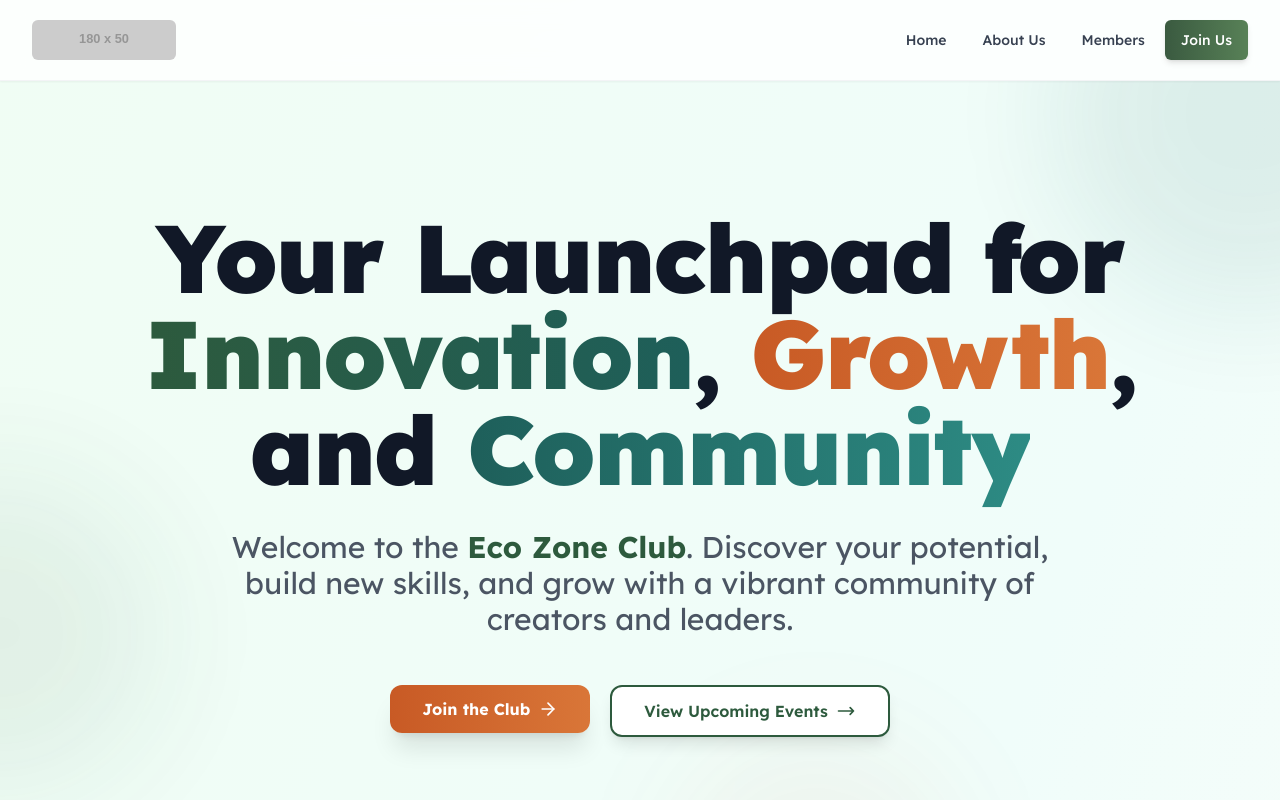
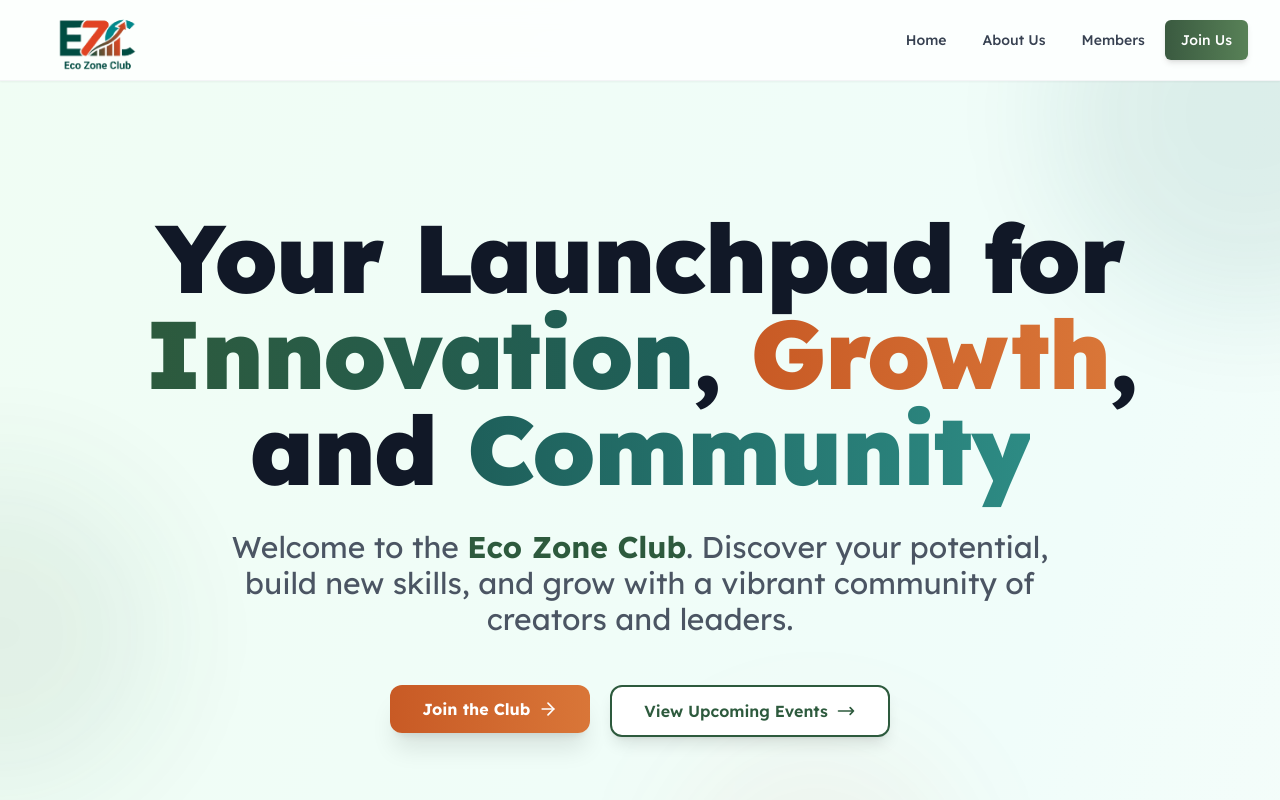
Before and after one commit to nassim-kada/club_eco, a Next.js app: page / in a window 1280 px wide. Shown: the top 800 px of the page. Built offline with nearby package versions, Linux system fonts and the light colour scheme.

Commit message:
adding logo

```diff
--- a/components/Header.tsx
+++ b/components/Header.tsx
@@ -15,16 +15,13 @@ const Header: React.FC = () => {
           <Link href="/" className="flex items-center space-x-2 group">
             <div className="relative">
               <img
-                src="https://placehold.co/180x50/3a5a40/ffffff?text=Eco+Zone+Club"
+                src="/logo.png"
                 alt="Eco Zone Club Logo"
-                className="h-10 w-auto rounded-md transition-transform duration-300 group-hover:scale-105"
-                onError={(e: React.SyntheticEvent<HTMLImageElement, Event>) => {
-                  e.currentTarget.src = 'https://placehold.co/180x50/3a5a40/ffffff?text=EZC';
-                }}
+                className="h-24 w-32 rounded-md transition-transform duration-300 group-hover:scale-105"
               />
             </div>
           </Link>
-
+                {/*  this section is only for the best in the world i will be the world*/}
           {/* Desktop Navigation */}
           <div className="hidden md:flex md:items-center md:space-x-1">
             <Button
--- a/components/Hero.tsx
+++ b/components/Hero.tsx
@@ -57,7 +57,7 @@ const Hero: React.FC = () => {
               size="lg"
               className="group border-2 border-[#2d5a3d] text-[#2d5a3d] bg-white hover:bg-[#2d5a3d] hover:text-white shadow-lg hover:shadow-xl transition-all duration-300 transform hover:scale-105 text-base px-8 py-6 rounded-xl font-semibold"
             >
-              <Link href="#about" className="flex items-center justify-center space-x-2">
+              <Link href="/blog" className="flex items-center justify-center space-x-2">
                 <span>View Upcoming Events</span>
                 <svg className="w-5 h-5 group-hover:translate-x-1 transition-transform" fill="none" viewBox="0 0 24 24" stroke="currentColor">
                   <path strokeLinecap="round" strokeLinejoin="round" strokeWidth={2} d="M17 8l4 4m0 0l-4 4m4-4H3" />
```
Also changed, not shown: public/logo.jpeg (added), public/logo.png (added).
